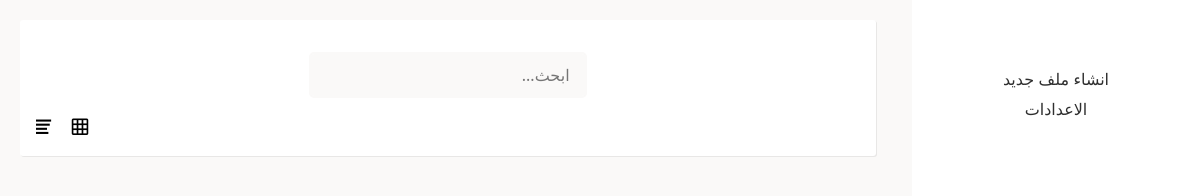
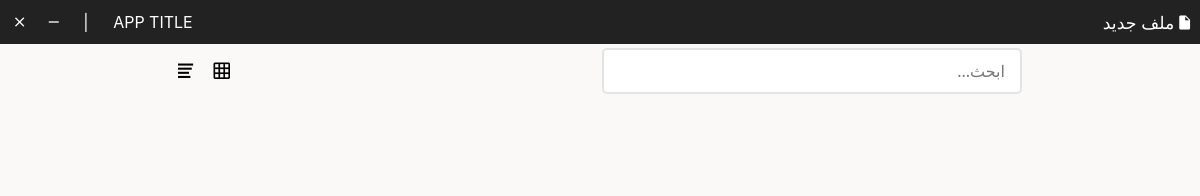
Before and after one commit to abdullah-bl/project-x, an Electron app: page app/index.html in a window 1200 px wide. Drawn offline with Linux system fonts and the light colour scheme; no server answers.

Commit message:
not-working but update title-bar

```diff
--- a/app/css/index.css
+++ b/app/css/index.css
@@ -66,28 +66,6 @@ hr {
   border-style: double;
 }
 
-.search {
-  text-align: center;
-  margin: 1rem;
-}
-input[type=search] {
-  background-color: #faf9f8;
-  font: 400 16px system-ui;
-  padding: 10px 15px;
-  border-radius: 5px;
-  border: 2px solid #faf9f8;
-  outline: #333;
-  width: 35%;
-}
-
-input[type=search]:focus {
-  border: 2px solid #2f2f2f;
-}
-
-#list {
-  height: 80vh;
-  overflow: scroll;
-}
 
 .list-items {
   display: list-item;
@@ -135,3 +113,36 @@ h3 {
   font-weight: 400;
   margin: 0 10px;
 }
+
+/* new addedd */
+
+main {
+  margin-top: 4%;
+}
+
+section {
+  display: flex;
+  justify-content: space-around;
+  align-items: center;
+}
+
+input[type=search] {
+  background-color: #ffffff;
+  font: 400 16px system-ui;
+  padding: 10px 15px;
+  border-radius: 5px;
+  border: 2px solid #faf9f8;
+  outline: #333;
+  width: 35%;
+  border: 2px solid #e4e4e4;
+}
+
+input[type=search]:focus {
+  border: 2px solid #2f2f2f;
+}
+
+#list {
+  /* background: #ffffff; */
+  padding: 1rem;
+  margin: 1rem 0;
+}
--- /dev/null
+++ b/app/css/title-bar.css
@@ -0,0 +1,42 @@
+
+
+.title-bar {
+  user-select: none;
+  height: 44px;
+  background: #222;
+  position: fixed;
+  width: 100%;
+  top: 0;
+  color: #fff;
+  display: flex;
+  justify-content: space-between;
+  vertical-align: middle;
+  align-items: center;
+}
+
+.title-bar > .title-bar-btn {
+  padding: 0 10px;
+  font-size: 13pt;
+}
+
+.title-bar > .title-bar-btn > span:hover {
+  /* padding: 0 5px; */
+  cursor: pointer;
+}
+
+.title-bar > .controls {
+  font-style: normal;
+  text-align: center;
+  padding: 0 5px;
+}
+
+.controls > i {
+  font-style: normal;
+  padding: 0 10px
+}
+.controls > i.icon.ion-md-close:hover {
+  color: rgb(192, 23, 23)
+}
+.controls > i.icon.ion-md-remove:hover {
+  color: rgb(168, 168, 168)
+}
--- a/app/index.html
+++ b/app/index.html
@@ -4,48 +4,50 @@
   <meta charset="UTF-8">
   <meta name="viewport" content="width=device-width, initial-scale=1.0">
   <meta http-equiv="X-UA-Compatible" content="ie=edge">
-  <title>مستندات</title>
+  <title></title>
+  <link rel="stylesheet" href="./css/title-bar.css">
   <link rel="stylesheet" href="./css/fileicon.css">
   <link rel="stylesheet" href="./css/ionicons.min.css">
   <link rel="stylesheet" href="./css/index.css">
 </head>
 <body>
-  <div class="grid">
-    <div class="navigation">
-      <ul>
-        <li onclick="addItem()"><a>انشاء ملف جديد</a></li>
-        <li><a href="./settings.html">الاعدادات</a></li>
-      </ul>
+  <div class="title-bar">
+    <div class="title-bar-btn">
+      <span id="new-item">
+        <i class="icon ion-md-document"></i>
+        ملف جديد
+      </span>
     </div>
-    <div class="col-3">
-      <div class="content">
-        <div class="search">
+    <div class="controls">
+      <i id="app-title">APP TITLE</i>
+      <i>|</i>
+      <i class="icon ion-md-remove"></i>
+      <i class="icon ion-md-close"></i>
+    </div>
+  </div>
+  <main>
+    <section>
       <input type="search" id="search" placeholder="ابحث...">
-        </div>
       <div class="sort">
         <i class="icon ion-md-grid" style="font-size: 22px" onclick="sort('grid')"></i>
         <i class="icon ion-md-list" style="font-size: 22px" onclick="sort('list')"></i>
       </div>
-      </div>
-      <div id="list" class="list-items">
-        <!-- <div class="content item">
-          <div class="file-icon file-icon-lg" data-type="doc"></div>
+    </section>
+    <div id="list">
+      <div class="item">
+        <div class="file-icon file-icon-lg" data-type="ملف"></div>
         <div class="item-content">
-            <h3>عنوان الملف</h3>
-            <div class="content-hidden" hidden>
-                Use our design language in your site
-            </div>
-            <i class="icon ion-md-trash"></i>
-            <small> تاريخ الأنشاء - ١٤٤٠/١٠/١٦ </small>
-            <small> تاريخ التعديل - ١٤٤٠/١٠/١٨ </small>
-          </div>
-        </div> -->
+          <div class='item-title' id='' ondblclick="">title</div>
+          <div class="content-hidden" hidden></div>
+          <small> اخر تعديل</small>
+          <i class="icon ion-md-trash item-icon" onclick=""></i>
         </div>
       </div>
     </div>
-  </div>
-  <script src="./js/moment.min.js"></script>
-  <script src="./js/ar-moment.js"></script>
+  </main>
+
+  <script src="./js/moments/moment.min.js"></script>
+  <script src="./js/moments/ar-moment.js"></script>
   <script src="./js/database.js"></script>
   <script src="./js/index.js"></script>
 </body>
--- a/app/js/database.js
+++ b/app/js/database.js
@@ -1,8 +1,44 @@
-
-
 var DataStore = require('nedb')
 var { getPath } = require('electron').remote.require('electron').app
 
-const path =  getPath('appData') + '/docs-app/database/data.db'
+const path =  getPath('documents') + '/docs-app/database/data.db'
 
 var db = new DataStore({ filename: path, autoload: true, timestampData: true })
+var data = []
+
+function search(args) {
+  db.find(args)
+  .sort({ 'updatedAt': -1 })
+  .exec(function (err, docs) {
+   return data = docs
+  })
+}
+
+function get() {
+  db.find({})
+    .sort({ 'updatedAt': -1 })
+    .exec(function (err, docs) {
+    return data = docs
+  })
+}
+
+function save(args) {
+
+}
+
+function update(_id, args) {
+  db.findOne({_id}, function (err, oldDoc) {
+    var newDoc = Object.assign(oldDoc, args)
+    db.update({ _id }, newDoc)
+  })
+  return get()
+}
+
+function remove() {
+
+}
+
+
+(function() {
+  get()
+})()
--- a/app/js/index.js
+++ b/app/js/index.js
@@ -1,5 +1,5 @@
 
-let data = []
+// let data = []
 var list = document.querySelector('#list')
 
 document.getElementById('search').onkeyup = function search(e) {
@@ -30,7 +30,7 @@ function addItem(e) {
 }
 
 function changeFileName(e) {
-  var selector = '#title-'+e
+  var selector = '#title-' + e
   var title = document.querySelector(selector)
   title.contentEditable = true // title
   title.onkeypress = function(key) {
@@ -40,13 +40,6 @@ function changeFileName(e) {
       update(e, { title: title.innerText.trim() })
     }
   }
-}
-
-function update(_id, args) {
-  db.findOne({_id}, function (err, oldDoc) {
-    var newDoc = Object.assign(oldDoc, args)
-    db.update({ _id }, newDoc)
-  })
 }
 
 function loadDoc(doc) {
@@ -65,7 +58,6 @@ function loadDoc(doc) {
         </div>
       `
       list.append(item)
-      // document.getElementById(doc._id).scrollIntoView()
 }
 
 
--- /dev/null
+++ b/app/js/titlebar.js
@@ -0,0 +1,10 @@
+var { remote } = require('electron')
+var win = remote.getCurrentWindow()
+
+document.querySelector('.icon.ion-md-remove').onclick = function() {
+  win.minimize()
+}
+
+document.querySelector('.icon.ion-md-close').onclick = function() {
+  win.close()
+}
--- /dev/null
+++ b/ipc.js
@@ -0,0 +1 @@
+const { ipcMain } = require('electron')
--- a/main.js
+++ b/main.js
@@ -13,15 +13,15 @@ function createWindow () {
     // transparent: true,
     // titleBarStyle: 'hidden',
     webPreferences: {
-      devTools: false,
-      nodeIntegration: false,
+      devTools: true,
+      nodeIntegration: true,
       preload: path.join(__dirname, 'preload.js')
     }
   })
 
   // and load the index.html of the app.
-  win.loadFile('./app/index.html')
-  // win.loadURL('http://127.0.0.1:8080')
+  // win.loadFile('./app/app.html')
+  win.loadURL('http://127.0.0.1:8080')
 
   // Open the DevTools.
   win.webContents.openDevTools()
--- a/package.json
+++ b/package.json
@@ -10,6 +10,8 @@
     "start": "electron ."
   },
   "dependencies": {
+    "docx2html": "^1.1.0",
+    "html2pdf.js": "^0.9.1",
     "nedb": "^1.8.0"
   },
   "devDependencies": {
--- a/preload.js
+++ b/preload.js
@@ -1,3 +1,4 @@
+
 
 process.once('loaded', () => {
   global.require = require
```
Also changed, not shown: app/editor.html (+3 -3 lines), app/js/ckeditor/ar.js (renamed from app/js/ar.js), app/js/ckeditor/ckeditor.js (renamed from app/js/ckeditor.js), app/js/indexContext.js (added), app/js/moments/ar-moment.js (renamed from app/js/ar-moment.js), app/js/moments/moment.min.js (renamed from app/js/moment.min.js), 4 other files. Lines whose indentation alone changed are shown as unchanged.
